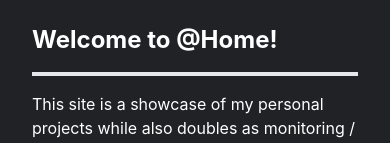
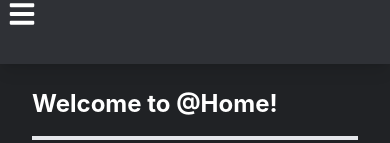
Before and after one commit to tigorlazuardi/at-home, a Next.js app: page / in a window 390 px wide. Shown: the top 143 px of the page. Built offline with nearby package versions, Linux system fonts and the light colour scheme.

Commit message:
feat(topbar): added top bar

```diff
--- a/components/Sidebar/Sidebar.tsx
+++ b/components/Sidebar/Sidebar.tsx
@@ -5,7 +5,7 @@ import { FaMoon, FaSun } from 'react-icons/fa'
 
 import entries from './Entries'
 
-interface SideBarProp {
+export interface SideBarProp {
 	dark?: boolean
 	icon_size?: number
 	on_click?: () => void
@@ -14,7 +14,7 @@ interface SideBarProp {
 const SideBar = ({ dark, icon_size, on_click }: SideBarProp) => {
 	const ico = icon_size ?? 28
 	return (
-		<nav className="flex fixed top-0 left-0 flex-col m-0 w-16 h-screen text-white shadow-lg bg-white-800 dark:text-dark dark:bg-discord-800 sm-max:hidden">
+		<nav className="flex fixed top-0 left-0 flex-col m-0 w-16 h-screen text-white shadow-lg bg-white-800 sm-max:hidden dark:text-dark dark:bg-discord-800">
 			{entries.map((v, i) => (
 				<SideBarIcon
 					key={i}
@@ -35,7 +35,7 @@ const SideBar = ({ dark, icon_size, on_click }: SideBarProp) => {
 	)
 }
 
-interface SideBarIconProp {
+export interface SideBarIconProp {
 	icon: React.ReactElement
 	text: string
 	link_target?: string
--- /dev/null
+++ b/components/Sidebar/TopBar.tsx
@@ -0,0 +1,16 @@
+import entries from './Entries'
+import { SideBarProp } from './Sidebar'
+import { FaBars } from 'react-icons/fa'
+
+export interface TopBarProp extends SideBarProp, React.HTMLAttributes<HTMLDivElement> {}
+
+export default function TopBar({ dark, on_click, icon_size, ...props }: TopBarProp) {
+	const ico = icon_size ?? 28
+	return (
+		<div {...props}>
+			<div className="flex fixed top-0 left-0 flex-col pl-2 m-0 w-screen h-16 text-white shadow-lg sm:hidden bg-white-800 dark:text-dark dark:bg-discord-800">
+				<FaBars className="text-white" size={ico} />
+			</div>
+		</div>
+	)
+}
--- a/pages/_app.tsx
+++ b/pages/_app.tsx
@@ -7,6 +7,7 @@ import clsx from 'clsx'
 import * as React from 'react'
 
 import SideBar from '../components/Sidebar/Sidebar'
+import TopBar from '../components/Sidebar/TopBar'
 
 function MyApp({ Component, pageProps }: AppProps) {
 	const [dark, setDark] = React.useState(true)
@@ -37,6 +38,7 @@ function MyApp({ Component, pageProps }: AppProps) {
 							: window.localStorage.setItem('dark_mode', 'false')
 					}}
 				/>
+				<TopBar className="h-16" />
 				<div className="sm:pl-16">
 					<Component {...pageProps} />
 				</div>
```
Also changed, not shown: 1 other file (tests, documents, lock files or other folders).
